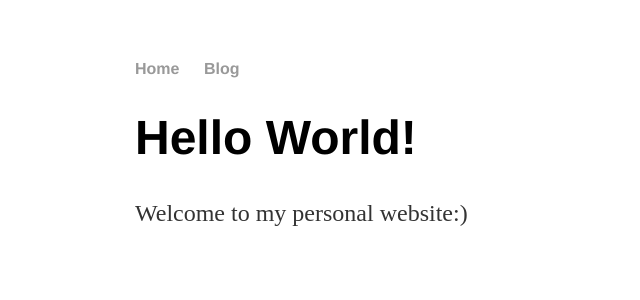
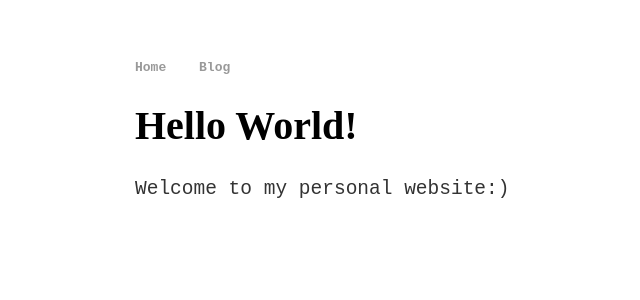
Before and after one commit to joe019/joe019.github.io, a Jekyll site: the page built from index.html, in a window 1280 px wide. Shown: the top 300 px of the page, without its empty margins (57-697 px from the left). Built offline with Jekyll 4.4.1, drawn with Linux system fonts in a browser that asks for light colours.

Commit message:
Changed font to monospace

```diff
--- a/_layouts/default.html
+++ b/_layouts/default.html
@@ -2,7 +2,6 @@
 	<html>
 		<head>
 			<title>{{ page.title }}</title>
-			<!-- link to main stylesheet -->
 			<link rel="stylesheet" type="text/css" href="/css/main.css">
 		</head>
 		<body>
--- a/css/main.css
+++ b/css/main.css
@@ -4,7 +4,7 @@ body {
 }
 
 nav ul {
-    font-family:'Helvetica', 'Arial', 'Sans-Serif';
+    font-family: monospace;
     padding: 0px;
     list-style: none;
     font-weight: bold;
@@ -12,7 +12,7 @@ nav ul {
 
 nav ul li {
     display: inline;
-    margin-right: 20px;
+    margin-right: 25px;
 }
 
 a {
@@ -25,14 +25,15 @@ a:hover {
 }
 
 h1 {
-    font-size: 3em;
-    font-family:'Helvetica', 'Arial', 'Sans-Serif';
+    font-size: 2.5em;
+    font-family: cursive;
 }
 
 p {
     font-size: 1.5em;
     line-height: 1.4em;
     color: #333;
+    font-family: monospace;
 }
 
 ul.posts {
@@ -42,4 +43,5 @@ ul.posts {
 
 ul.posts li {
     list-style: none;
+    font-family: monospace;
 }
```
